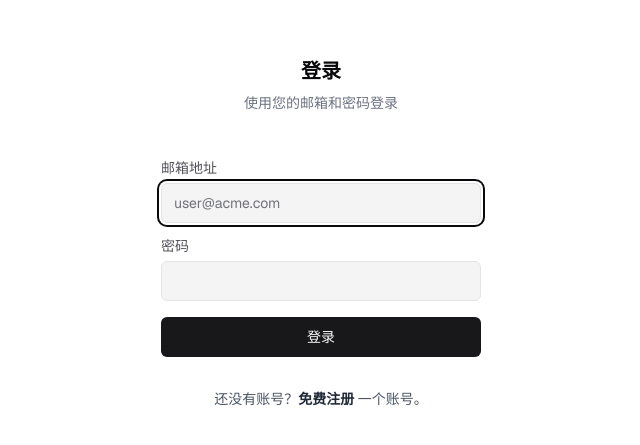
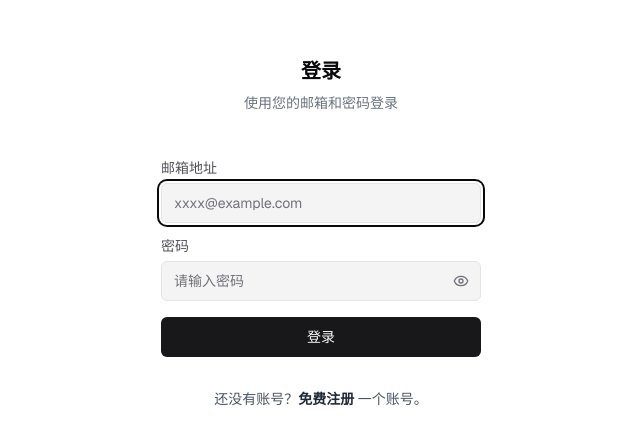
Before and after one commit to xiaodye/ai-chat, a Next.js app: page /login in a window 1280 px wide. Shown: the part 167-612 px from the top of the page, without its empty margins (319-959 px from the left). Built offline with nearby package versions, Linux system fonts and the light colour scheme; no server answers; what bcrypt-ts would draw is missing.

Commit message:
feat: 添加 codeInspectorPlugin & 主题切换

```diff
--- a/components/auth-form.tsx
+++ b/components/auth-form.tsx
@@ -1,7 +1,10 @@
 import Form from 'next/form';
+import { useState } from 'react';
+import { Eye, EyeOff } from 'lucide-react';
 
 import { Input } from './ui/input';
 import { Label } from './ui/label';
+import { Button } from './ui/button';
 
 export function AuthForm({
   action,
@@ -14,6 +17,8 @@ export function AuthForm({
   children: React.ReactNode;
   defaultEmail?: string;
 }) {
+  const [showPassword, setShowPassword] = useState(false);
+
   return (
     <Form action={action} className="flex flex-col gap-4 px-4 sm:px-16">
       <div className="flex flex-col gap-2">
@@ -29,7 +34,7 @@ export function AuthForm({
           name="email"
           className="bg-muted text-md md:text-sm"
           type="email"
-          placeholder="user@acme.com"
+          placeholder="xxxx@example.com"
           autoComplete="email"
           required
           autoFocus
@@ -45,13 +50,32 @@ export function AuthForm({
           密码
         </Label>
 
-        <Input
-          id="password"
-          name="password"
-          className="bg-muted text-md md:text-sm"
-          type="password"
-          required
-        />
+        <div className="relative">
+          <Input
+            id="password"
+            name="password"
+            className="bg-muted text-md md:text-sm pr-10"
+            placeholder="请输入密码"
+            type={showPassword ? 'text' : 'password'}
+            required
+          />
+          <Button
+            type="button"
+            variant="ghost"
+            size="sm"
+            className="absolute right-0 top-0 h-full px-3 py-2 hover:bg-transparent"
+            onClick={() => setShowPassword(!showPassword)}
+          >
+            {showPassword ? (
+              <EyeOff className="size-4 text-muted-foreground" />
+            ) : (
+              <Eye className="size-4 text-muted-foreground" />
+            )}
+            <span className="sr-only">
+              {showPassword ? '隐藏密码' : '显示密码'}
+            </span>
+          </Button>
+        </div>
       </div>
 
       {children}
--- a/components/chat-header.tsx
+++ b/components/chat-header.tsx
@@ -2,16 +2,24 @@
 
 import { useRouter } from 'next/navigation';
 import { useWindowSize } from 'usehooks-ts';
+import { useTheme } from 'next-themes';
+import { Laptop, Moon, Sun, Loader } from 'lucide-react';
 
 import { ModelSelector } from '@/components/model-selector';
 import { SidebarToggle } from '@/components/sidebar-toggle';
 import { Button } from '@/components/ui/button';
 import type { Session } from 'next-auth';
-import { memo } from 'react';
+import { memo, useEffect, useState } from 'react';
 import { PlusIcon } from './icons';
 import { useSidebar } from './ui/sidebar';
 import { Tooltip, TooltipContent, TooltipTrigger } from './ui/tooltip';
 import { type VisibilityType, VisibilitySelector } from './visibility-selector';
+import {
+  DropdownMenu,
+  DropdownMenuContent,
+  DropdownMenuItem,
+  DropdownMenuTrigger,
+} from './ui/dropdown-menu';
 
 function PureChatHeader({
   chatId,
@@ -28,6 +36,13 @@ function PureChatHeader({
 }) {
   const router = useRouter();
   const { open } = useSidebar();
+  const { setTheme, theme } = useTheme();
+  const [mounted, setMounted] = useState(false);
+
+  // 确保组件只在客户端挂载后渲染主题相关内容
+  useEffect(() => {
+    setMounted(true);
+  }, []);
 
   const { width: windowWidth } = useWindowSize();
 
@@ -70,18 +85,38 @@ function PureChatHeader({
         />
       )}
 
-      {/* <Button
-        className="bg-zinc-900 dark:bg-zinc-100 hover:bg-zinc-800 dark:hover:bg-zinc-200 text-zinc-50 dark:text-zinc-900 hidden md:flex py-1.5 px-2 h-fit md:h-[34px] order-4 md:ml-auto"
-        asChild
-      >
-        <Link
-          href={`https://vercel.com/new/clone?repository-url=https://github.com/vercel/ai-chatbot&env=AUTH_SECRET&envDescription=Learn more about how to get the API Keys for the application&envLink=https://github.com/vercel/ai-chatbot/blob/main/.env.example&demo-title=AI Chatbot&demo-description=An Open-Source AI Chatbot Template Built With Next.js and the AI SDK by Vercel.&demo-url=https://chat.vercel.ai&products=[{"type":"integration","protocol":"ai","productSlug":"grok","integrationSlug":"xai"},{"type":"integration","protocol":"storage","productSlug":"neon","integrationSlug":"neon"},{"type":"integration","protocol":"storage","productSlug":"upstash-kv","integrationSlug":"upstash"},{"type":"blob"}]`}
-          target="_noblank"
-        >
-          <VercelIcon size={16} />
-          Deploy with Vercel
-        </Link>
-      </Button> */}
+      <div className="order-3 md:order-4">
+        <DropdownMenu>
+          <DropdownMenuTrigger asChild>
+            <Button variant="outline" size="icon" className="size-[34px]">
+              {mounted ? (
+                <>
+                  {theme === 'light' && <Sun />}
+                  {theme === 'dark' && <Moon />}
+                  {theme === 'system' && <Laptop />}
+                </>
+              ) : (
+                // 在客户端挂载前显示一个占位图标
+                <Loader />
+              )}
+            </Button>
+          </DropdownMenuTrigger>
+          <DropdownMenuContent align="end">
+            <DropdownMenuItem onClick={() => setTheme('light')}>
+              <Sun className="mr-2 size-4" />
+              <span>浅色主题</span>
+            </DropdownMenuItem>
+            <DropdownMenuItem onClick={() => setTheme('dark')}>
+              <Moon className="mr-2 size-4" />
+              <span>深色主题</span>
+            </DropdownMenuItem>
+            <DropdownMenuItem onClick={() => setTheme('system')}>
+              <Laptop className="mr-2 size-4" />
+              <span>跟随系统</span>
+            </DropdownMenuItem>
+          </DropdownMenuContent>
+        </DropdownMenu>
+      </div>
     </header>
   );
 }
--- a/components/sidebar-toggle.tsx
+++ b/components/sidebar-toggle.tsx
@@ -13,7 +13,7 @@ import { Button } from './ui/button';
 export function SidebarToggle({
   className,
 }: ComponentProps<typeof SidebarTrigger>) {
-  const { toggleSidebar } = useSidebar();
+  const { toggleSidebar, open } = useSidebar();
 
   return (
     <Tooltip>
@@ -27,7 +27,7 @@ export function SidebarToggle({
           <SidebarLeftIcon size={16} />
         </Button>
       </TooltipTrigger>
-      <TooltipContent align="start">切换侧边栏</TooltipContent>
+      <TooltipContent align="start">{open ? '收起' : '展开'}</TooltipContent>
     </Tooltip>
   );
 }
--- a/components/sidebar-user-nav.tsx
+++ b/components/sidebar-user-nav.tsx
@@ -4,7 +4,6 @@ import { ChevronUp } from 'lucide-react';
 import Image from 'next/image';
 import type { User } from 'next-auth';
 import { signOut, useSession } from 'next-auth/react';
-import { useTheme } from 'next-themes';
 
 import {
   DropdownMenu,
@@ -26,7 +25,6 @@ import { guestRegex } from '@/lib/constants';
 export function SidebarUserNav({ user }: { user: User }) {
   const router = useRouter();
   const { data, status } = useSession();
-  const { setTheme, resolvedTheme } = useTheme();
 
   const isGuest = guestRegex.test(data?.user?.email ?? '');
 
@@ -60,7 +58,7 @@ export function SidebarUserNav({ user }: { user: User }) {
                   className="rounded-full"
                 />
                 <span data-testid="user-email" className="truncate">
-                  {isGuest ? '访客' : user?.email}
+                  {isGuest ? '访客' : user?.email?.split('@')[0]}
                 </span>
                 <ChevronUp className="ml-auto" />
               </SidebarMenuButton>
@@ -74,11 +72,8 @@ export function SidebarUserNav({ user }: { user: User }) {
             <DropdownMenuItem
               data-testid="user-nav-item-theme"
               className="cursor-pointer"
-              onSelect={() =>
-                setTheme(resolvedTheme === 'dark' ? 'light' : 'dark')
-              }
             >
-              {`切换到${resolvedTheme === 'light' ? '深色' : '浅色'}模式`}
+              设置
             </DropdownMenuItem>
             <DropdownMenuSeparator />
             <DropdownMenuItem asChild data-testid="user-nav-item-auth">
--- a/next.config.ts
+++ b/next.config.ts
@@ -1,4 +1,5 @@
 import type { NextConfig } from 'next';
+import { codeInspectorPlugin } from 'code-inspector-plugin';
 
 const nextConfig: NextConfig = {
   experimental: {
@@ -11,6 +12,10 @@ const nextConfig: NextConfig = {
       },
     ],
   },
+  webpack: (config, { dev, isServer }) => {
+    config.plugins.push(codeInspectorPlugin({ bundler: 'webpack' }));
+    return config;
+  },
 };
 
 export default nextConfig;
--- a/package.json
+++ b/package.json
@@ -3,7 +3,7 @@
   "version": "3.0.23",
   "private": true,
   "scripts": {
-    "dev": "next dev --turbo",
+    "dev": "next dev",
     "build": "next build",
     "start": "next start",
     "lint": "next lint && biome lint --write --unsafe",
@@ -100,6 +100,7 @@
     "@types/pdf-parse": "^1.1.4",
     "@types/react": "^18",
     "@types/react-dom": "^18",
+    "code-inspector-plugin": "^0.20.13",
     "drizzle-kit": "^0.25.0",
     "eslint": "^8.57.0",
     "eslint-config-next": "14.2.5",
```
Also changed, not shown: 1 other file (tests, documents, lock files or other folders).
